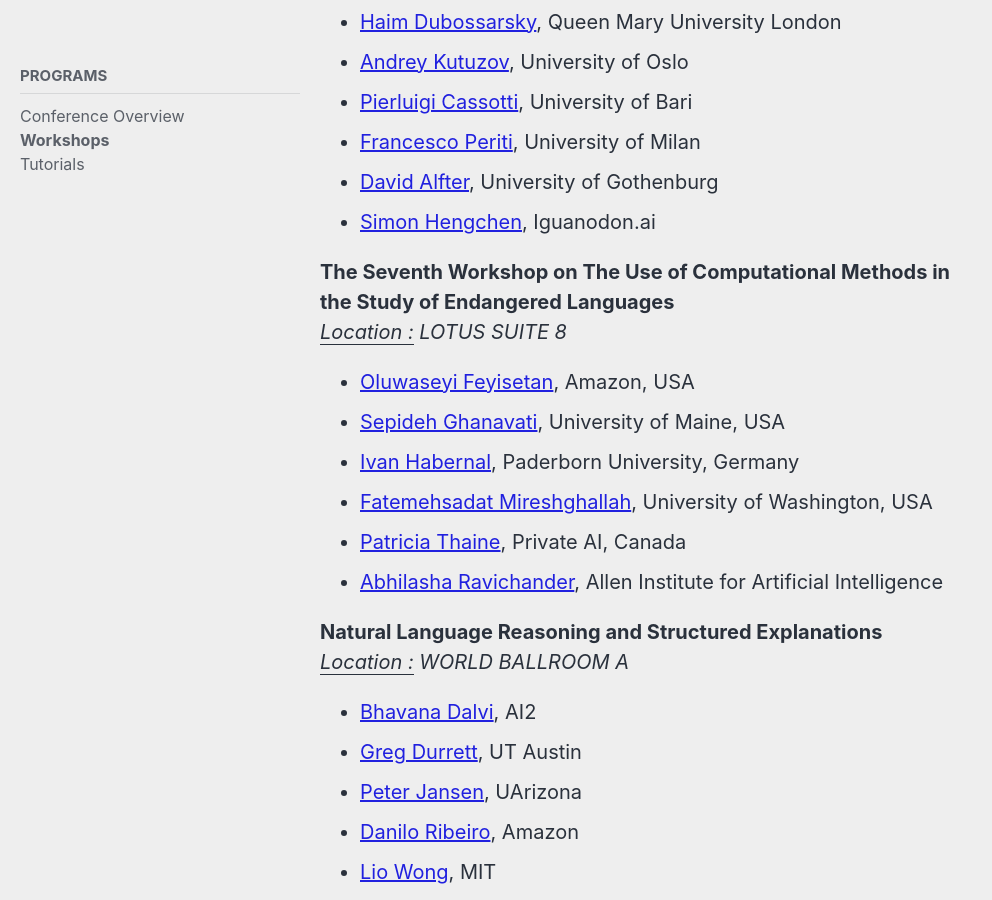
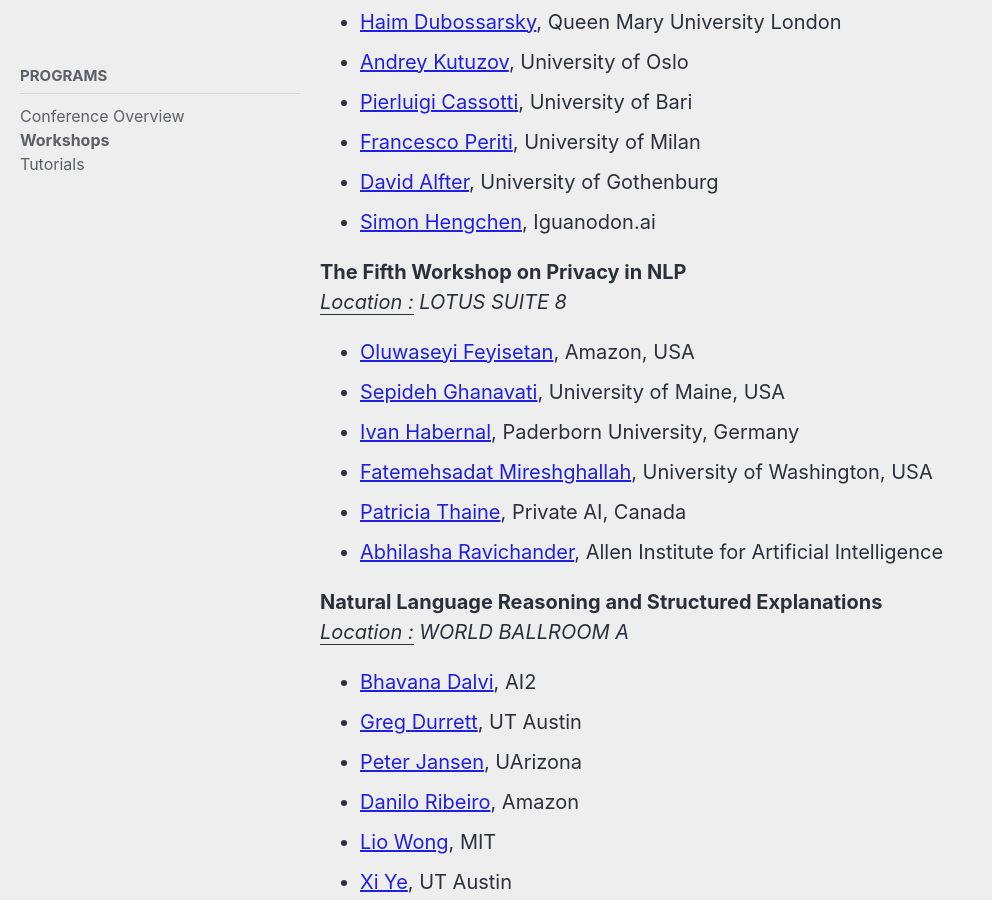
Before and after one commit to acl-org/acl-2024, a Jekyll site: the page built from _pages/program/workshops.md, in a window 1280 px wide and 900 px high, scrolled down 1163 px. Shown: the whole window, without its empty margins (0-992 px from the left). Built offline with Jekyll 4.4.1, drawn with Linux system fonts in a browser that asks for light colours; cached includes are drawn as plain includes; nearby versions of some CDN libraries.

Commit message:
Update workshop name for "The Fifth Workshop on Privacy in NLP"

```diff
--- a/_pages/program/workshops.md
+++ b/_pages/program/workshops.md
@@ -40,7 +40,7 @@
 * [David Alfter](mailto:david.alfter@svenska.gu.se), University of Gothenburg
 * [Simon Hengchen](mailto:simon.hengchen@gu.se), Iguanodon.ai
 
-**The Seventh Workshop on The Use of Computational Methods in the Study of Endangered Languages**<br>
+**The Fifth Workshop on Privacy in NLP**<br>
 <i><u>Location :</u> LOTUS SUITE 8 </i>
 * [Oluwaseyi Feyisetan](mailto:sey@amazon.com), Amazon, USA
 * [Sepideh Ghanavati](mailto:sepideh.ghanavati@maine.edu), University of Maine, USA
```
